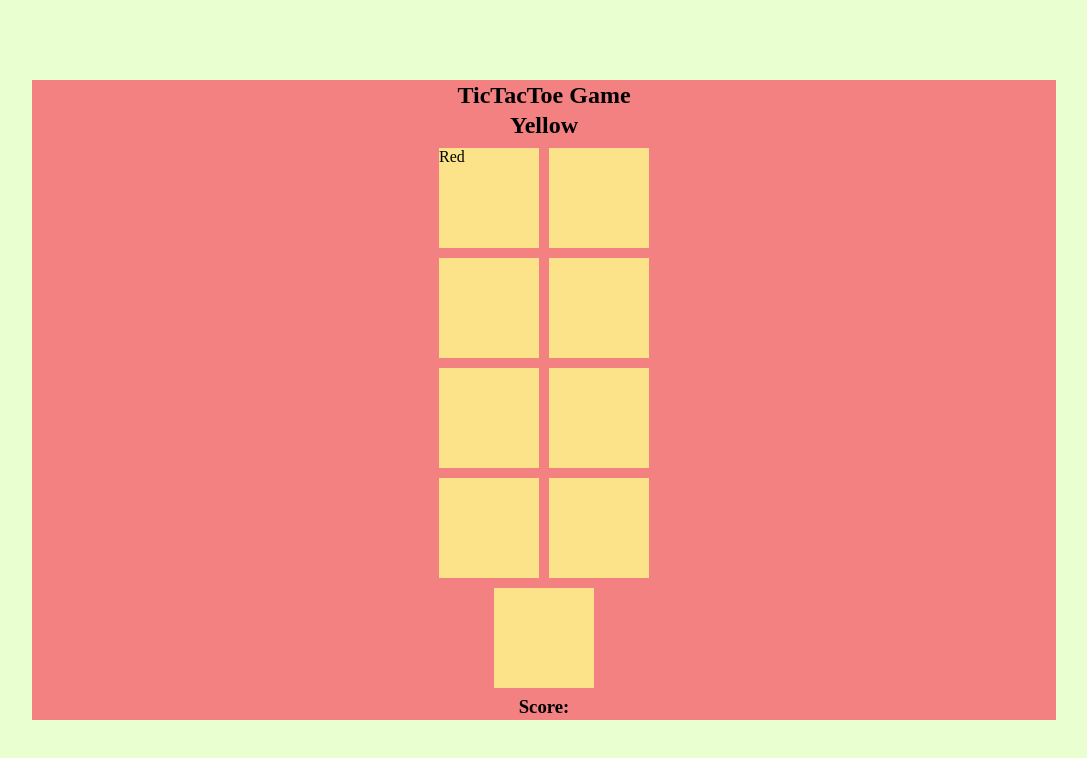
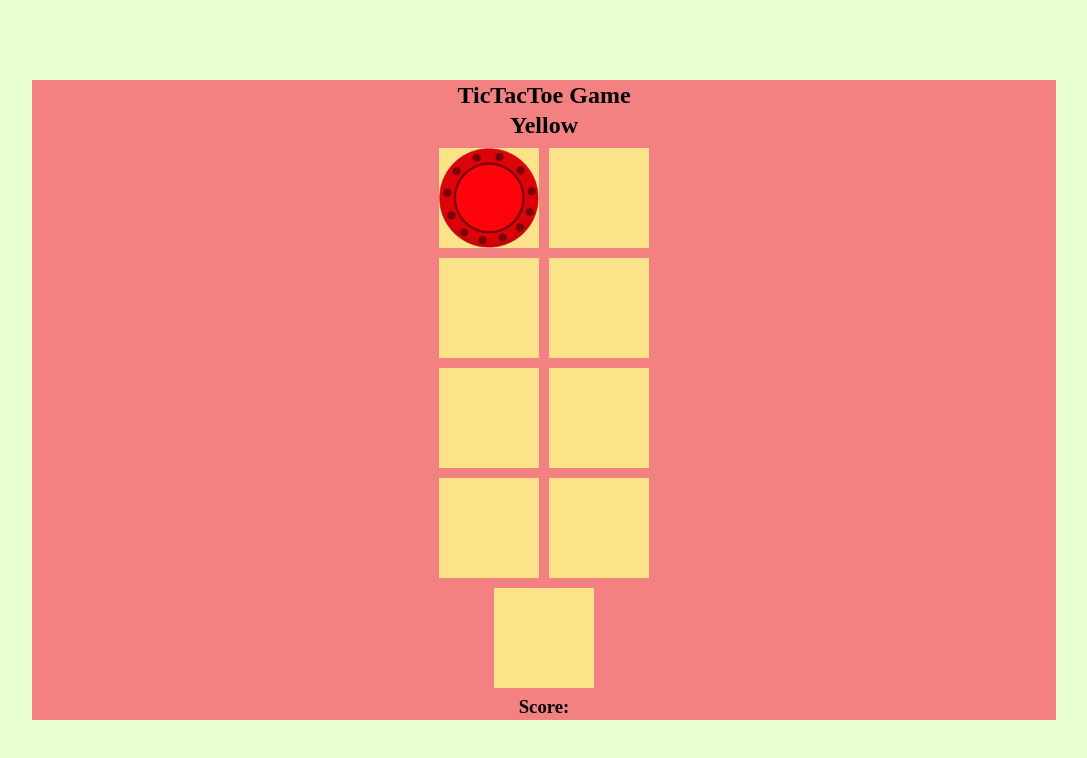
Before and after one commit to hassankhalil33/tictactoe-frontend, a plain HTML site: page index.html in a window 1280 px wide. Both pictures are taken after a click on the element 585 px from the left and 197 px from the top of the page. Shown: the whole page, without its empty margins (96-1183 px from the left). Drawn offline with Linux system fonts and the light colour scheme.

Commit message:
Added Tokens instead of Names

```diff
--- a/css/styles.css
+++ b/css/styles.css
@@ -36,3 +36,15 @@ section {
     background-color: #FCE38A;
     margin: 5px;
 }
+
+.player-Red {
+    background: url("../images/red.png");
+    background-repeat: no-repeat;
+    background-size: contain;
+}
+
+.player-Yellow {
+    background: url("../images/yellow.png");
+    background-repeat: no-repeat;
+    background-size: contain;
+}
--- a/js/index.js
+++ b/js/index.js
@@ -1,6 +1,6 @@
 // Init Variables
 
-const tiles = document.querySelectorAll('.tile');
+const tiles = document.querySelectorAll(".tile");
 const gameDiv = document.querySelector(".game-div");
 const announcer = document.querySelector(".announce");
 
@@ -25,6 +25,7 @@ function updateBoard(i) {
     board[i] = nextMove;
 };
 
+//Checks if one of the conditions are met, or ties.
 function checkResult() {
     let roundWon = false;
     for (let i = 0; i <= 7; i++) {
@@ -53,20 +54,17 @@ if (!board.includes(''))
     announcer.innerText = "TIE!";
 };
 
+//Changes player name
 function changePlayer() {
-    return
-};
-
-function changePlayer() {
-    announcer.classList.remove(`player${nextMove}`);
+    announcer.classList.remove(`player-${nextMove}`);
     nextMove = nextMove === "Red" ? "Yellow" : "Red";
     announcer.innerText = nextMove;
 };
 
+//After click action --> start game
 function userAction (tile, index) {
     if(isGameActive) {
-        tile.innerText = nextMove;
-        tile.classList.add(`player${nextMove}`);
+        tile.classList.add(`player-${nextMove}`);
         updateBoard(index);
         changePlayer();
         checkResult();
```
